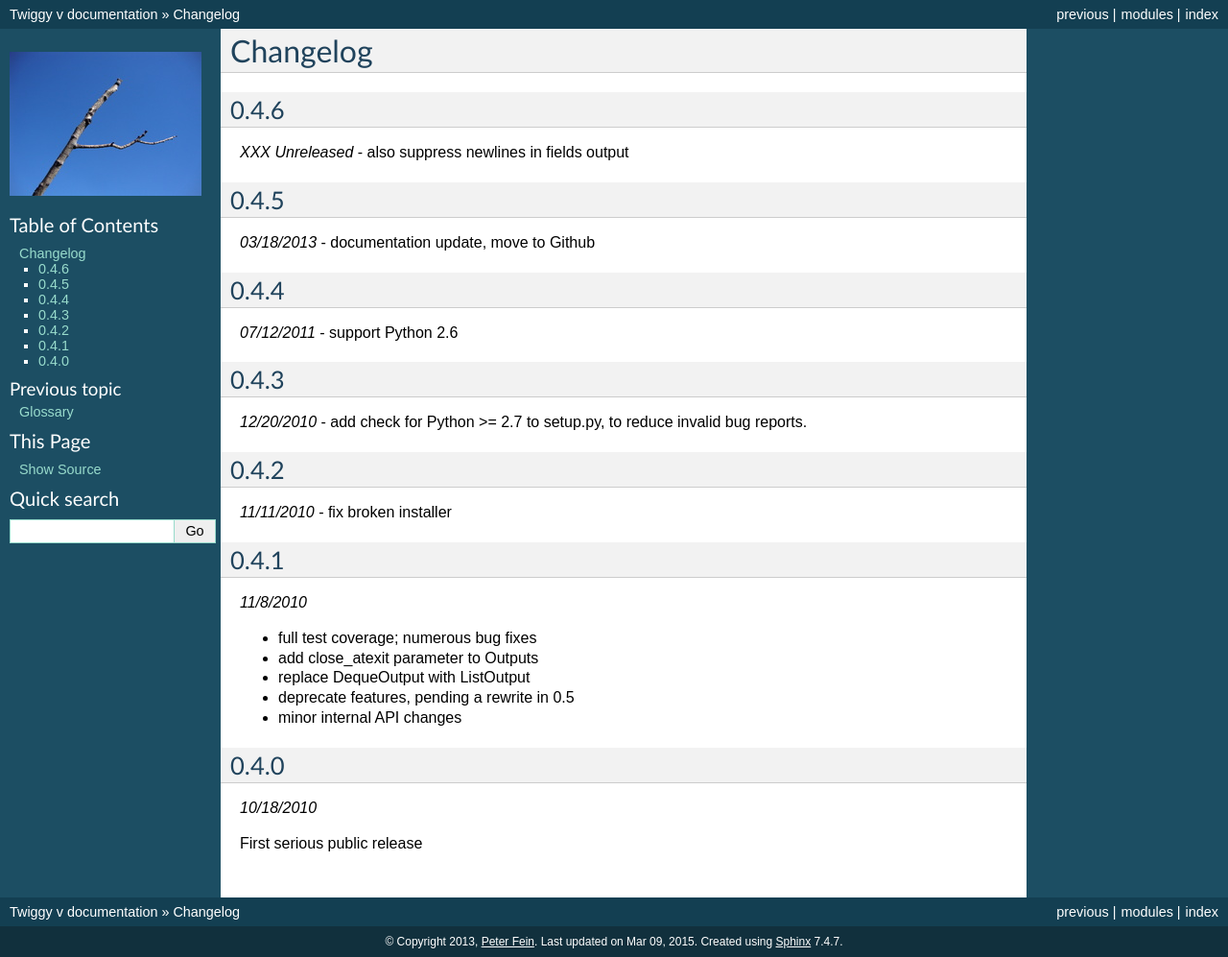
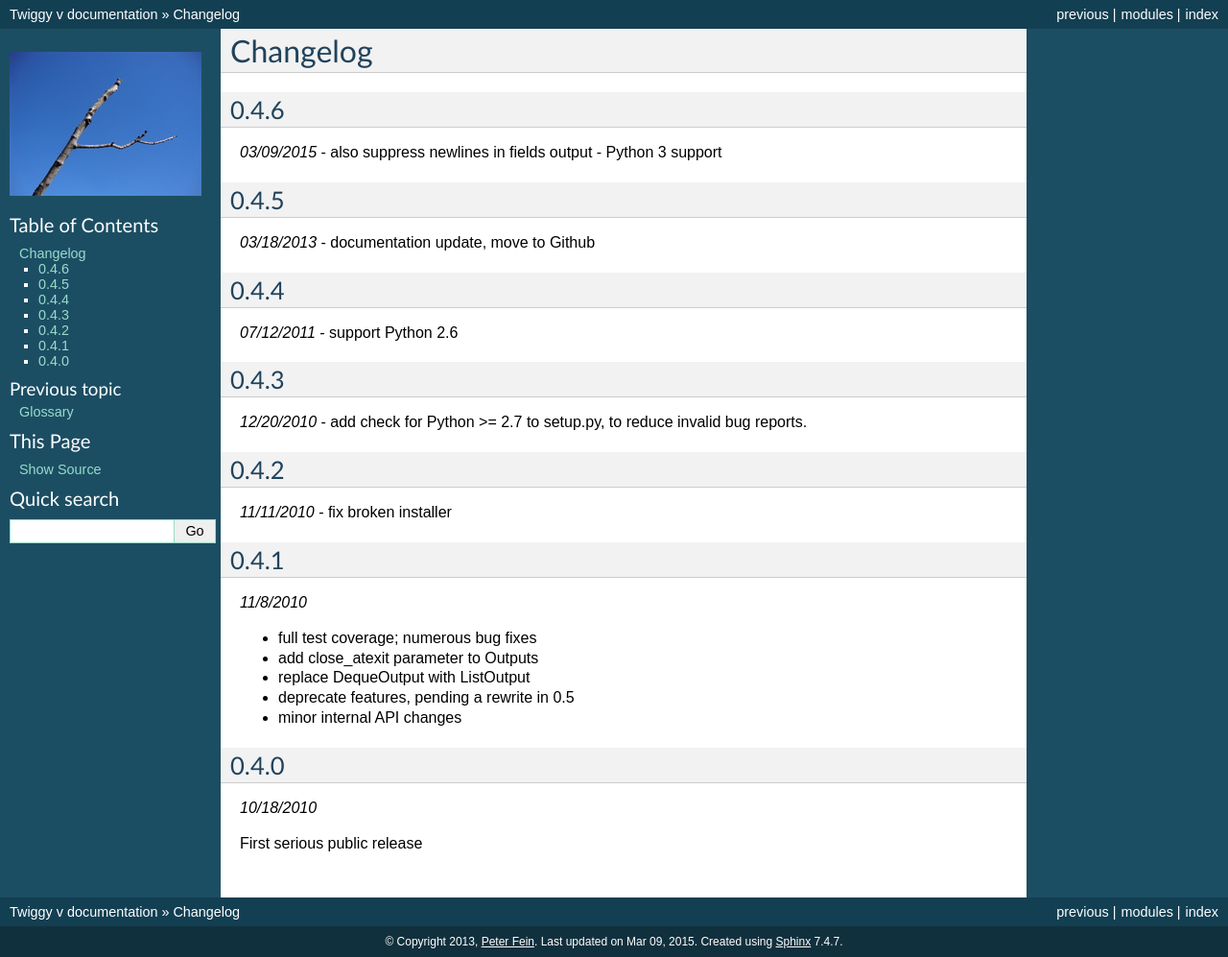
Before and after one commit to wearpants/twiggy, a Sphinx documentation site: the page built from doc/changelog.rst, in a window 1280 px wide and 997 px high. Shown: the whole window at 96% size. Built offline with Sphinx 7.4.7, drawn with Linux system fonts in a browser that asks for light colours; the version number could not be read and is left out.

Commit message:
version bump for 0.4.6 release

```diff
--- a/doc/changelog.rst
+++ b/doc/changelog.rst
@@ -5,8 +5,9 @@ Changelog
 ******************************
 0.4.6
 ******************************
-*XXX Unreleased*
+*03/09/2015*
 - also suppress newlines in fields output
+- Python 3 support
 
 
 ******************************
```
Also changed, not shown: 1 other file.
